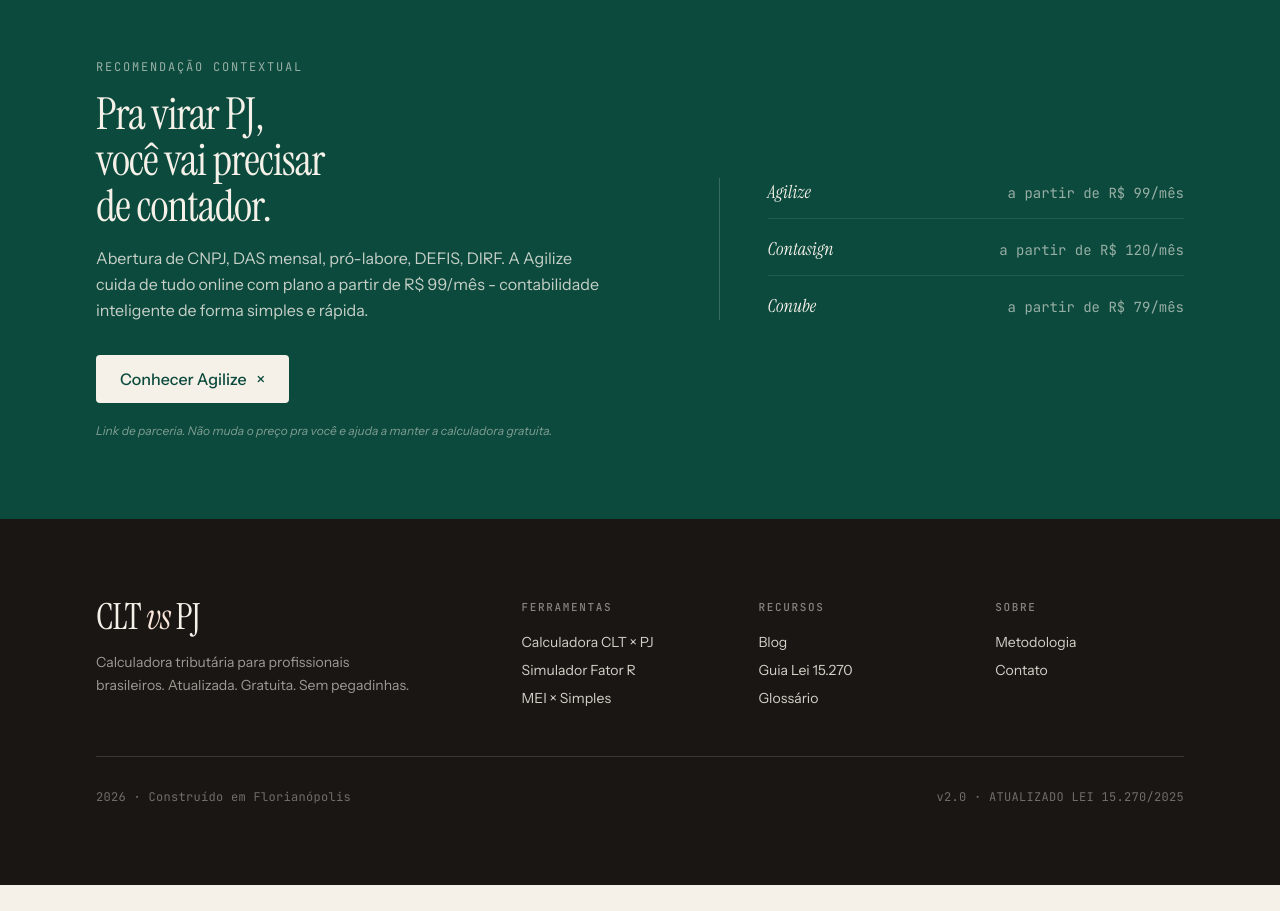
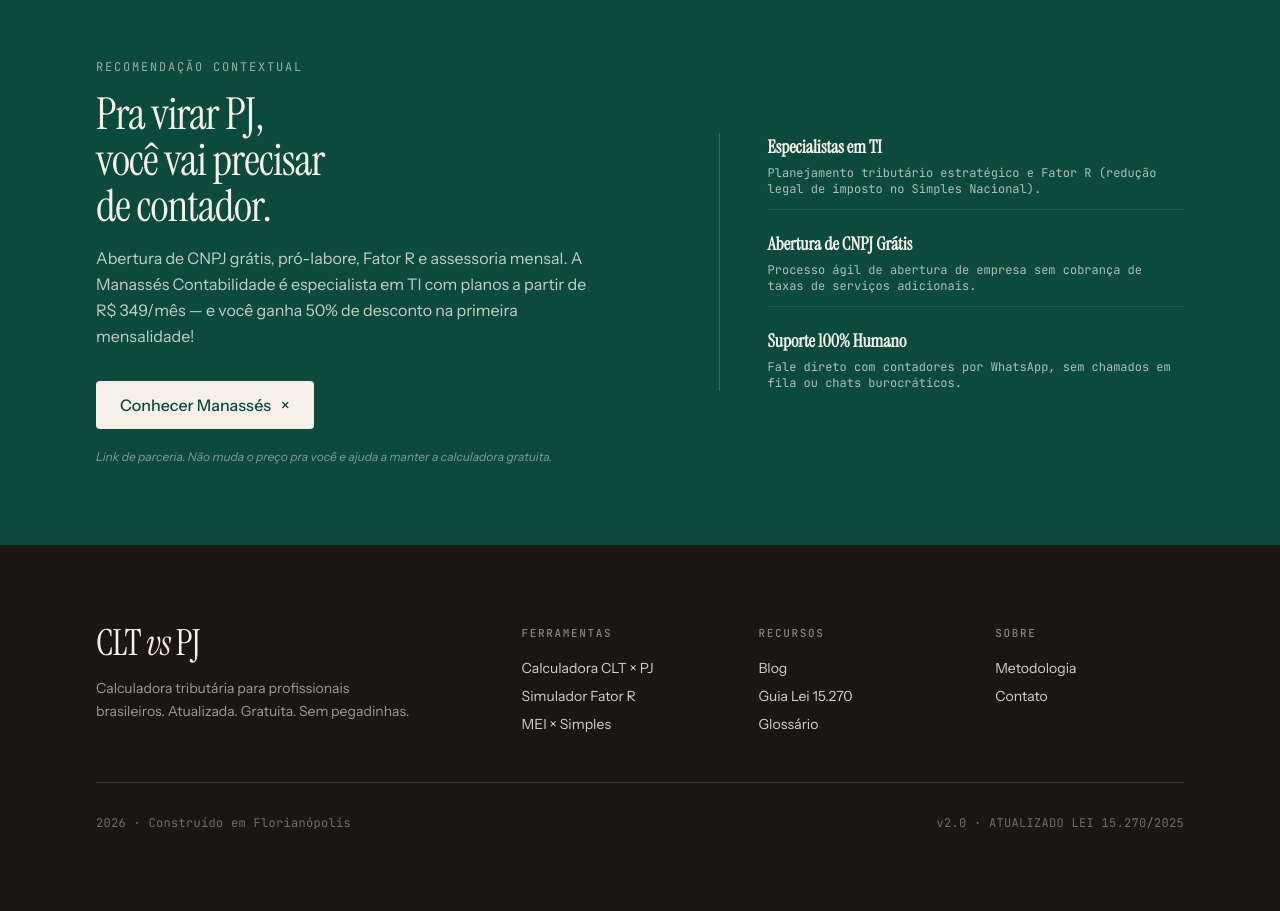
Before and after one commit to RodVerruck/cltvspj, a Next.js app: page / in a window 1280 px wide. Shown: the part 1840-2751 px from the top of the page. Before the commit the page ends 2725 px from the top, so only its background shows below. Built offline with nearby package versions, Linux system fonts and the light colour scheme; no server answers.

Commit message:
feat: replace Agilize with Manassés Contabilidade across site CTAs, affiliate links, and blog posts

```diff
--- a/posts/como-abrir-cnpj-trabalhar-pj.mdx
+++ b/posts/como-abrir-cnpj-trabalhar-pj.mdx
@@ -79,7 +79,7 @@
 - Fazer toda a abertura (custo: R$ 300–600 de taxa única)
 - Cuidar das obrigações mensais depois
 
-**Dica:** muitos contadores online cobram menos e oferecem o mesmo serviço. Plataformas como a Contasign, Agilize e Conube já incluem a abertura do CNPJ no plano.
+**Dica:** contadores especializados em tecnologia oferecem assessoria completa. A Manassés Contabilidade, por exemplo, cuida de toda a abertura do CNPJ de graça no plano de contabilidade e oferece suporte humanizado focado em profissionais de TI.
 
 ### Passo 3 – Definir o endereço da empresa
 
--- a/posts/vale-pena-pj-isencao-ir-lei-15270-2026.mdx
+++ b/posts/vale-pena-pj-isencao-ir-lei-15270-2026.mdx
@@ -65,10 +65,10 @@
 ## Simule o seu caso
 
 <AffiliateCTA
-  partner="agilize"
+  partner="manasses"
   title="Pra virar PJ, você vai precisar de contador"
-  description="A Agilize cuida da abertura do CNPJ e da contabilidade mensal online. Abertura grátis e planos a partir de R$ 99/mês."
-  buttonText="Conhecer a Agilize"
+  description="A Manassés Contabilidade cuida da abertura do CNPJ grátis e da contabilidade mensal online. 50% de desconto na primeira mensalidade."
+  buttonText="Conhecer a Manassés"
 />
 
 Use nossa [calculadora CLT vs PJ atualizada para 2026](/) pra ver os números específicos do seu caso considerando a Lei 15.270/2025.
--- a/src/pages/blog/[slug]/index.js
+++ b/src/pages/blog/[slug]/index.js
@@ -145,10 +145,10 @@
 
               <div className="mt-24">
                 <AffiliateCTA
-                  partner="agilize"
-                  title="Abra seu CNPJ com quem entende de verdade."
-                  description="A Agilize cuida de tudo para você virar PJ com segurança e economia. Planos que cabem no seu bolso."
-                  buttonText="Falar com Especialista"
+                  partner="manasses"
+                  title="Abra seu CNPJ com quem entende de TI."
+                  description="A Manassés Contabilidade cuida da abertura do seu CNPJ grátis e da contabilidade mensal com 50% de desconto na primeira mensalidade."
+                  buttonText="Conhecer a Manassés"
                 />
               </div>
             </article>
--- a/src/pages/go/[slug].js
+++ b/src/pages/go/[slug].js
@@ -9,6 +9,7 @@
   agilize: 'https://www.agilize.com.br/?parceiro=SUBSTITUIR_CODIGO',
   contasign: 'https://contasign.com.br/?ref=SUBSTITUIR_CODIGO',
   conube: 'https://conube.com.br/?ref=SUBSTITUIR_CODIGO',
+  manasses: 'https://wa.me/5511942150872?text=Ol%C3%A1%20Anderson!%20Vim%20atrav%C3%A9s%20da%20calculadora%20CLT%20vs%20PJ%20e%20gostaria%20de%20tirar%20algumas%20d%C3%BAvidas%20sobre%20a%20abertura%20de%20CNPJ%20e%20contabilidade%20com%20o%20desconto%20de%20parceiro%20de%2050%25%20no%20primeiro%20m%C3%AAs.',
 };
 
 export default function Redirect() {
--- a/src/pages/index.js
+++ b/src/pages/index.js
@@ -376,14 +376,14 @@
                         Pra virar PJ,<br />você vai precisar<br />de contador.
                       </h3>
                       <p className="text-base leading-relaxed text-paper/80 mb-8 max-w-lg">
-                        Abertura de CNPJ, DAS mensal, pró-labore, DEFIS, DIRF. A Agilize cuida de tudo online com plano a partir de R$ 99/mês - contabilidade inteligente de forma simples e rápida.
+                        Abertura de CNPJ grátis, pró-labore, Fator R e assessoria mensal. A Manassés Contabilidade é especialista em TI com planos a partir de R$ 349/mês — e você ganha 50% de desconto na primeira mensalidade!
                       </p>
                       <a
-                        href="/go/agilize"
+                        href="/go/manasses"
                         rel="sponsored nofollow"
                         className="inline-flex items-center gap-2.5 bg-paper text-money hover:bg-hot hover:text-paper px-6 py-3 rounded font-medium transition-all"
                       >
-                        Conhecer Agilize
+                        Conhecer Manassés
                         <span>×</span>
                       </a>
                       <p className="text-xs text-paper/50 mt-5 italic">
@@ -391,18 +391,18 @@
                       </p>
                     </div>
 
-                    <div className="flex flex-col gap-4 pl-0 md:pl-12 md:border-l border-paper/20">
-                      <div className="flex justify-between items-baseline border-b border-paper/10 pb-3">
-                        <span className="font-display text-lg italic text-paper">Agilize</span>
-                        <span className="font-mono text-sm text-paper/60">a partir de R$ 99/mês</span>
+                    <div className="flex flex-col gap-5 pl-0 md:pl-12 md:border-l border-paper/20">
+                      <div className="border-b border-paper/10 pb-3">
+                        <div className="font-display text-lg font-bold text-paper mb-1">Especialistas em TI</div>
+                        <div className="text-xs text-paper/70 font-mono">Planejamento tributário estratégico e Fator R (redução legal de imposto no Simples Nacional).</div>
                       </div>
-                      <div className="flex justify-between items-baseline border-b border-paper/10 pb-3">
-                        <span className="font-display text-lg italic text-paper">Contasign</span>
-                        <span className="font-mono text-sm text-paper/60">a partir de R$ 120/mês</span>
+                      <div className="border-b border-paper/10 pb-3">
+                        <div className="font-display text-lg font-bold text-paper mb-1">Abertura de CNPJ Grátis</div>
+                        <div className="text-xs text-paper/70 font-mono">Processo ágil de abertura de empresa sem cobrança de taxas de serviços adicionais.</div>
                       </div>
-                      <div className="flex justify-between items-baseline">
-                        <span className="font-display text-lg italic text-paper">Conube</span>
-                        <span className="font-mono text-sm text-paper/60">a partir de R$ 79/mês</span>
+                      <div>
+                        <div className="font-display text-lg font-bold text-paper mb-1">Suporte 100% Humano</div>
+                        <div className="text-xs text-paper/70 font-mono">Fale direto com contadores por WhatsApp, sem chamados em fila ou chats burocráticos.</div>
                       </div>
                     </div>
                   </div>
```
Also changed, not shown: .ai_context/LEARNING_LOG.md.
